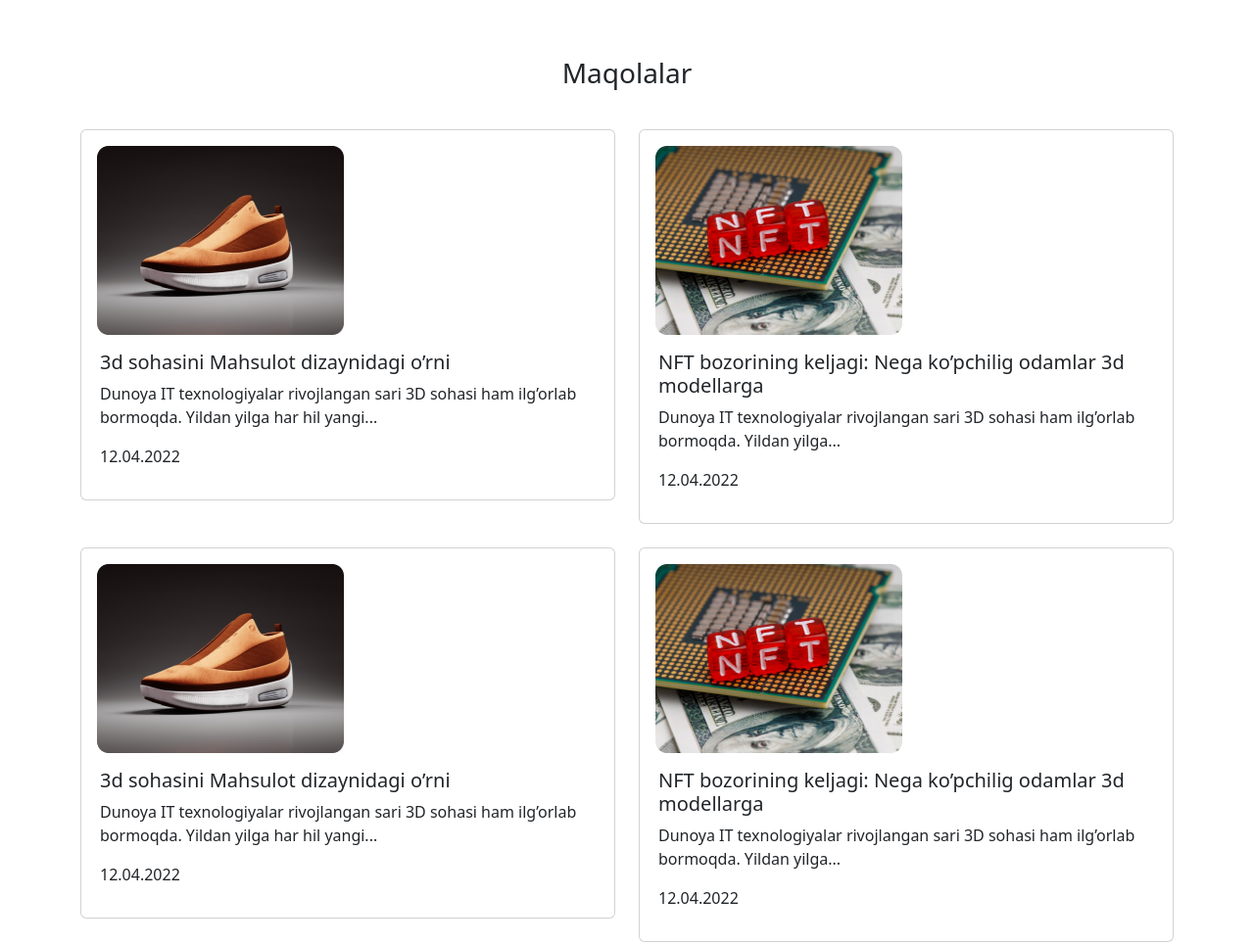
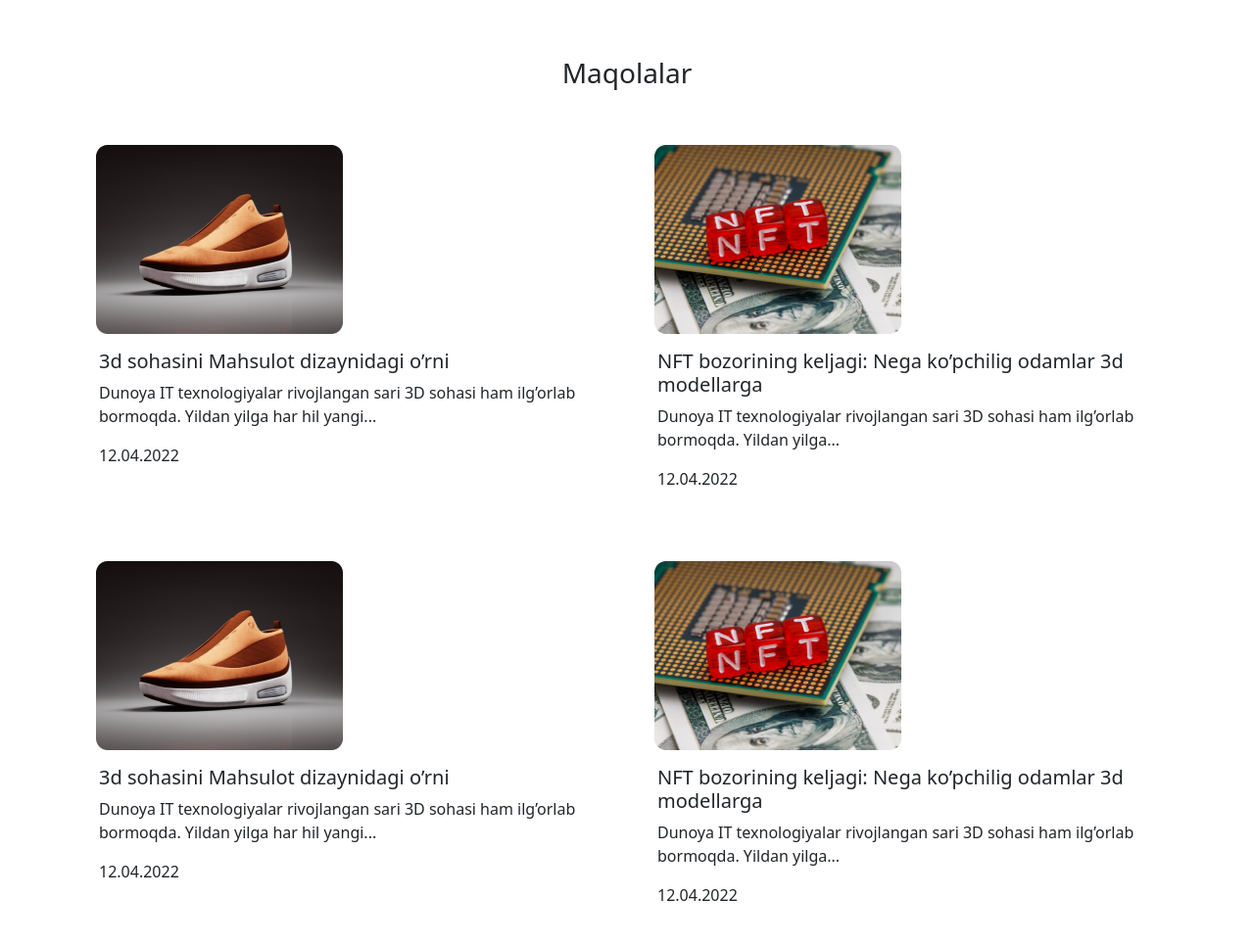
Before and after one commit to abduhamid1/disepro, a plain HTML site: page index.html in a window 1280 px wide. Shown: the part 3920-4885 px from the top of the page at 98% size. Drawn offline with nearby package versions, Linux system fonts and the light colour scheme.

Commit message:
bordrer oldim

```diff
--- a/index.html
+++ b/index.html
@@ -499,7 +499,7 @@
                 <h3 class="text-center">Maqolalar</h3>
                 <div class="row row-cols-1 row-cols-md-2 g-4">
                     <div class="col">
-                        <div class="card p-3">
+                        <div class="card p-3 border-0">
                             <img src="./img/maqola2.png" class="" alt="...">
                             <div class="card-body">
                                 <h5 class="card-title">3d sohasini Mahsulot dizaynidagi o’rni</h5>
@@ -510,7 +510,7 @@
                         </div>
                     </div>
                     <div class="col">
-                        <div class="card p-3">
+                        <div class="card p-3 border-0">
                             <img src="./img/maqola1.png" class="" alt="...">
                             <div class="card-body">
                                 <h5 class="card-title">NFT bozorining keljagi: Nega ko’pchilig odamlar 3d modellarga
@@ -522,7 +522,7 @@
                         </div>
                     </div>
                     <div class="col">
-                        <div class="card p-3">
+                        <div class="card p-3 border-0">
                             <img src="./img/maqola2.png" class="" alt="...">
                             <div class="card-body">
                                 <h5 class="card-title">3d sohasini Mahsulot dizaynidagi o’rni</h5>
@@ -533,7 +533,7 @@
                         </div>
                     </div>
                     <div class="col">
-                        <div class="card p-3">
+                        <div class="card p-3 border-0">
                             <img src="./img/maqola1.png" class="" alt="...">
                             <div class="card-body">
                                 <h5 class="card-title">NFT bozorining keljagi: Nega ko’pchilig odamlar 3d modellarga
```
